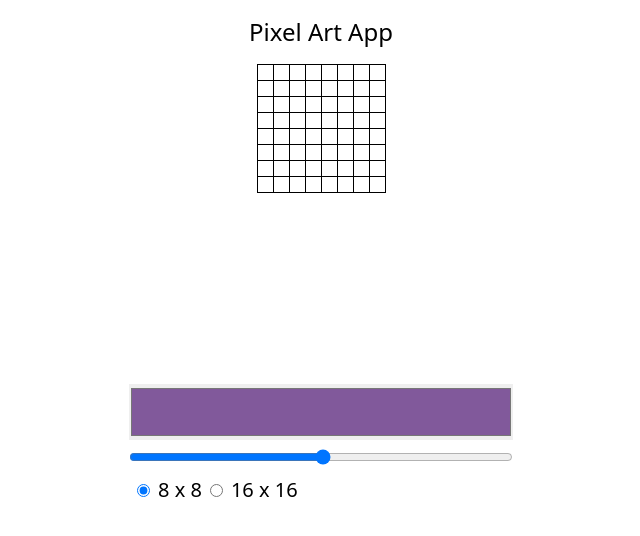
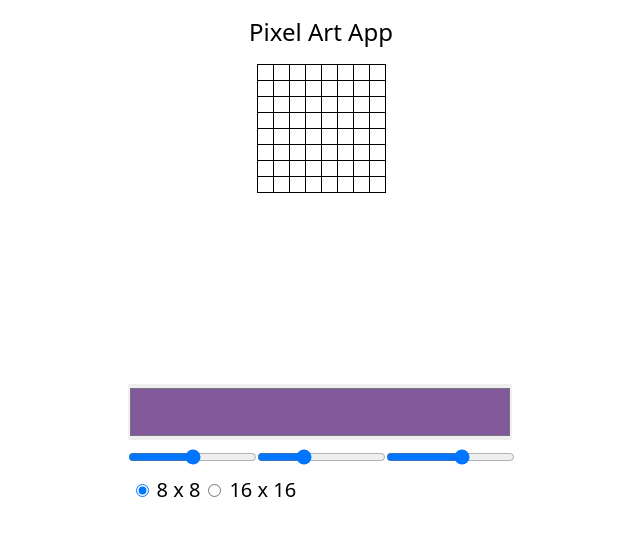
Before and after one commit to hironomiu/typescript-react-pixel-art, a React (Create React App) app: page / in a window 1280 px wide. Shown: the top 536 px of the page, without its empty margins (319-959 px from the left). Built offline with nearby package versions, Linux system fonts and the light colour scheme.

Commit message:
commited

```diff
--- a/src/components/Form.tsx
+++ b/src/components/Form.tsx
@@ -1,4 +1,4 @@
-import React, { FC } from 'react'
+import React, { FC, useState } from 'react'
 
 type Props = {
   color: string
@@ -8,6 +8,10 @@ type Props = {
 }
 
 const Form: FC<Props> = ({ color, setColor, handleRadioChange, squareNum }) => {
+  const [color1, setColor1] = useState('81')
+  const [color2, setColor2] = useState('59')
+  const [color3, setColor3] = useState('9b')
+
   return (
     <div>
       <div className="flex flex-row items-center">
@@ -15,7 +19,12 @@ const Form: FC<Props> = ({ color, setColor, handleRadioChange, squareNum }) => {
         <input
           className="w-96 h-14"
           type="color"
-          onChange={(e) => setColor(e.target.value)}
+          onChange={(e) => {
+            setColor(e.target.value)
+            setColor1(e.target.value.slice(1, 3))
+            setColor2(e.target.value.slice(3, 5))
+            setColor3(e.target.value.slice(5, 7))
+          }}
           value={color}
         />
       </div>
@@ -26,24 +35,59 @@ const Form: FC<Props> = ({ color, setColor, handleRadioChange, squareNum }) => {
           className="h-10 w-96"
         ></div> */}
         <input
-          className="w-96"
+          className=""
           type="range"
           min="0"
-          // max="255"
-          max="16777215"
-          value={parseInt(color.slice(1, 7), 16)}
+          max="255"
+          // max="16777215"
+          value={parseInt(color1, 16)}
           onChange={(e) => {
             console.log('hex:', Number(e.target.value).toString(16))
-            console.log(
-              '#' + ('000000' + Number(e.target.value).toString(16)).slice(-6)
-            )
-            console.log('10 :', parseInt(color.slice(1, 7), 16))
-            setColor(
-              '#' + ('000000' + Number(e.target.value).toString(16)).slice(-6)
+            console.log(('00' + Number(e.target.value).toString(16)).slice(-2))
+            console.log('color1 10 :', parseInt(color1, 16))
+            setColor1(
+              ('00' + Number(e.target.value).toString(16)).slice(-2)
               // +
               // ('00' + Number(e.target.value).toString(16)).slice(-2) +
               // ('00' + Number(e.target.value).toString(16)).slice(-2)
             )
+            setColor(`#${color1}${color2}${color3}`)
+          }}
+        />
+        <input
+          className=""
+          type="range"
+          min="0"
+          max="255"
+          // max="16777215"
+          value={parseInt(color2, 16)}
+          onChange={(e) => {
+            console.log('color2 10 :', parseInt(color2, 16))
+            setColor2(
+              ('00' + Number(e.target.value).toString(16)).slice(-2)
+              // +
+              // ('00' + Number(e.target.value).toString(16)).slice(-2) +
+              // ('00' + Number(e.target.value).toString(16)).slice(-2)
+            )
+            setColor(`#${color1}${color2}${color3}`)
+          }}
+        />
+        <input
+          className=""
+          type="range"
+          min="0"
+          max="255"
+          // max="16777215"
+          value={parseInt(color3, 16)}
+          onChange={(e) => {
+            console.log('color3 10 :', parseInt(color3, 16))
+            setColor3(
+              ('00' + Number(e.target.value).toString(16)).slice(-2)
+              // +
+              // ('00' + Number(e.target.value).toString(16)).slice(-2) +
+              // ('00' + Number(e.target.value).toString(16)).slice(-2)
+            )
+            setColor(`#${color1}${color2}${color3}`)
           }}
         />
       </div>
```
